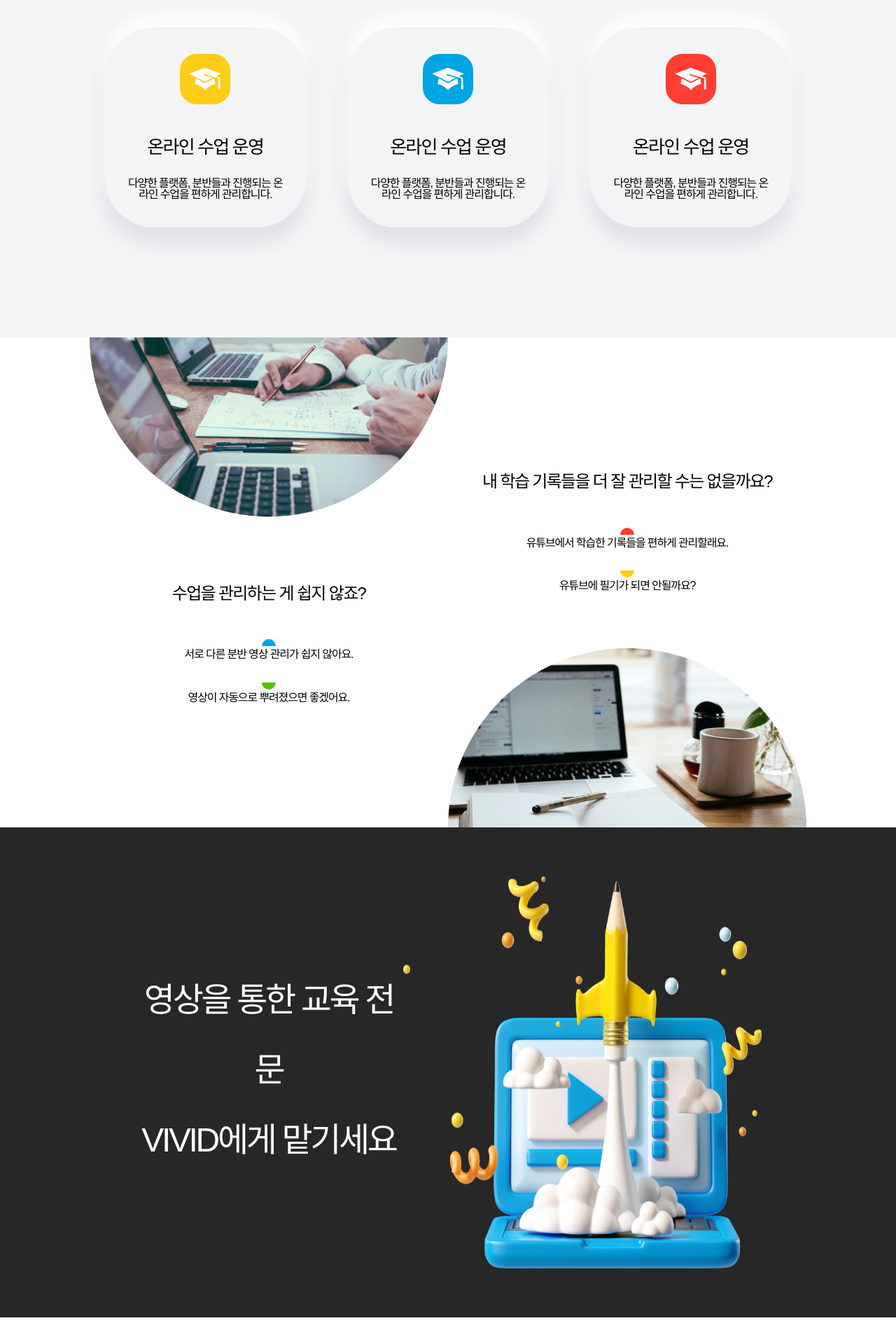
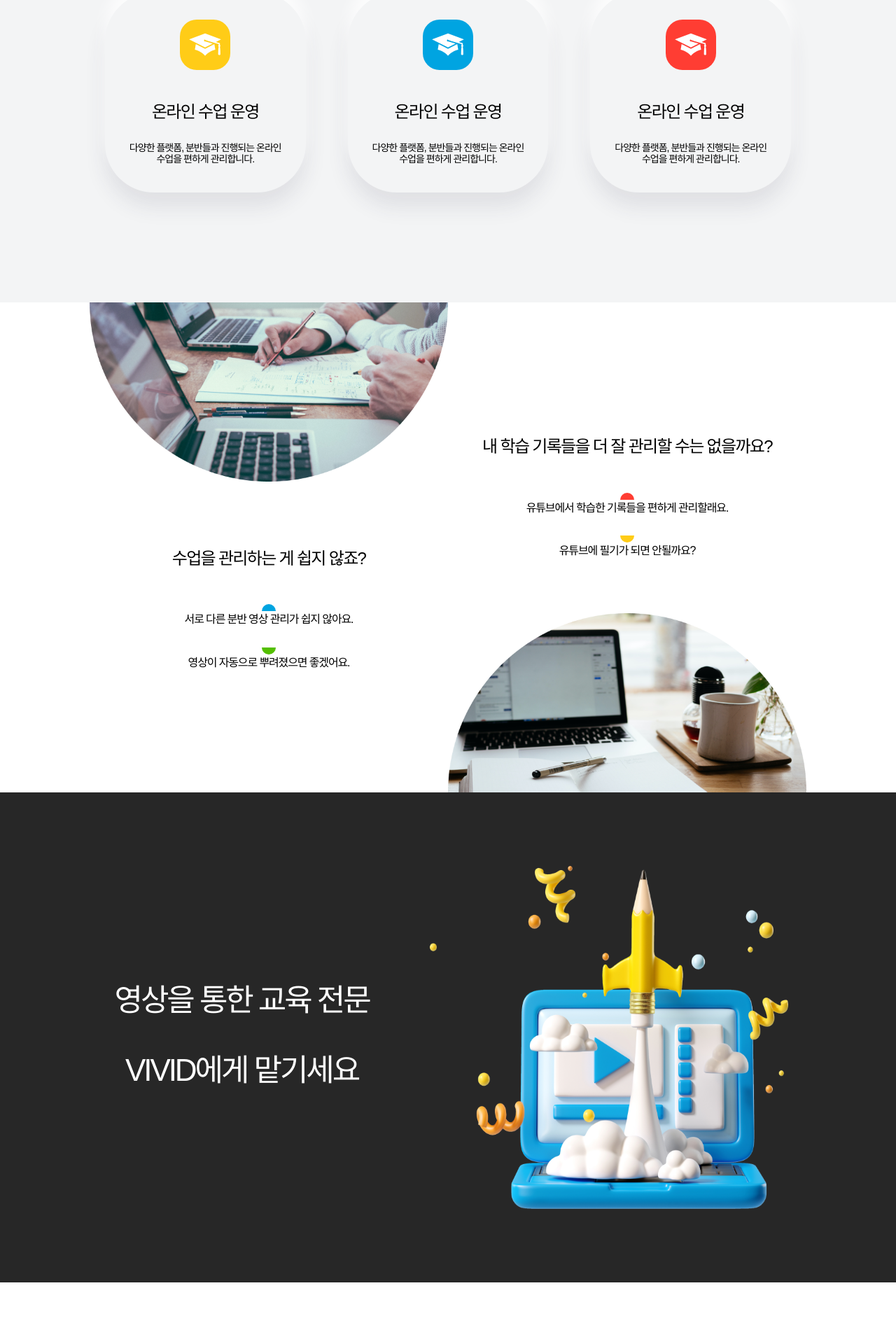
Before and after one commit to 3j-dev/chicplay_web, a React app: page / in a window 1280 px wide. Shown: the part 878-2798 px from the top of the page at 70% size. Built offline with nearby package versions, Linux system fonts and the light colour scheme.

Commit message:
[Fix] Tablet  기준으로 Main page 디자인 수정

```diff
--- a/src/component/Header/index.tsx
+++ b/src/component/Header/index.tsx
@@ -19,7 +19,7 @@ const Header: React.FC = () => {
           <IoNotificationsOutline size={20} color="#333" />
           <IoSettingsOutline size={20} color="#333" />
           <UserProfile>
-            <h4>홍길동 님</h4>
+            <h5>홍길동 님</h5>
             <CgProfile size={26} color="#333" onClick={() => setIsLoginModalOpen(true)} />
             <Login isOpen={loginModalOpen} setIsOpen={setIsLoginModalOpen} />
           </UserProfile>
--- a/src/component/Main/Feature/style.ts
+++ b/src/component/Main/Feature/style.ts
@@ -68,7 +68,7 @@ const FeatureTextSection = styled.div`
 `;
 
 const FeatureBigText = styled.span`
-  font-size: 26px;
+  font-size: 24px;
   font-height: 26px;
   font-weight: 500;
   letter-spacing: -0.07em;
@@ -76,7 +76,7 @@ const FeatureBigText = styled.span`
 
 const FeatureSmallText = styled.span`
   font-weight: 500;
-  font-size: 16px;
+  font-size: 14px;
   line-height: 16px;
   letter-spacing: -0.07em;
   text-align: center;
--- a/src/component/Main/ToVivid/style.ts
+++ b/src/component/Main/ToVivid/style.ts
@@ -9,11 +9,12 @@ const ToVividContainer = styled.div`
   justify-content: center;
   align-items: center;
   background-color: ${Colors.Black1};
+  gap: 6%;
 `;
 
 const ToVividImage = styled.img`
   width: 40%;
-  height: 80%;
+  height: 70%;
 `;
 
 const ToVividTextGroup = styled.div`
@@ -26,7 +27,7 @@ const ToVividTextGroup = styled.div`
 `;
 
 const ToVividText = styled.p`
-  font-size: 48px;
+  font-size: 44px;
   font-weight: 500;
   line-height: 100px;
   letter-spacing: -0.07em;
--- a/src/component/Main/index.tsx
+++ b/src/component/Main/index.tsx
@@ -12,7 +12,7 @@ const LazyVividSolution = lazy(() => import('./VividSolution'));
 const Main: React.FC = () => {
   return (
     <MainContainer>
-      <ContentContainer height={700}>
+      <ContentContainer height={650}>
         <LazySlogan />
       </ContentContainer>
       <ContentContainer height={600}>
```
